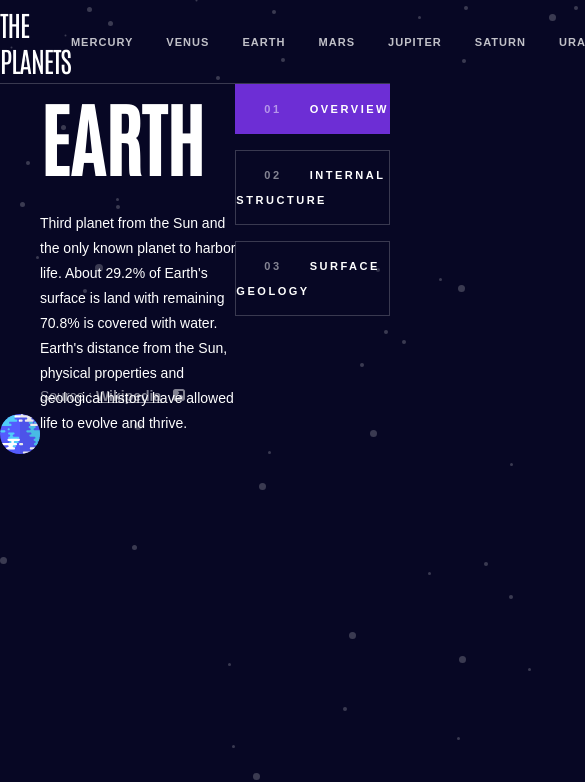
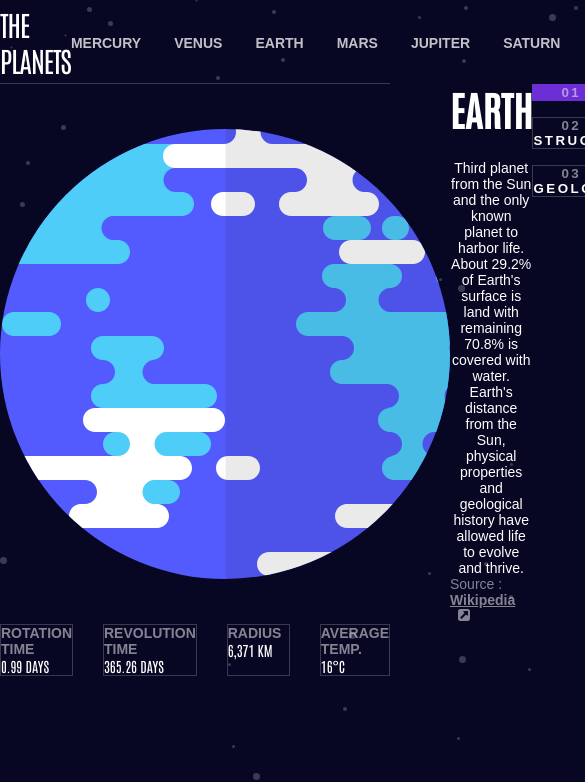
Before and after one commit to bradleyhop/frontend-mentor-planet-facts-site, a Vue app: page / in a window 390 px wide. Shown: the top 782 px of the page, 585 px wide, since content can reach past the window. Built offline with nearby package versions, Linux system fonts and the light colour scheme.

Commit message:
intial tablet responsiveness complete

```diff
--- a/src/assets/style/main.scss
+++ b/src/assets/style/main.scss
@@ -9,17 +9,17 @@
 *,
 *::before,
 *::after {
+  box-sizing: border-box;
   margin: 0;
   padding: 0;
-  box-sizing: border-box;
 }
 
 body {
   background-color: $blackish;
   background-image: url(../img/background-stars.svg);
+  background-repeat: repeat;
   color: $white;
   object-fit: cover;
-  background-repeat: repeat;
 }
 
 /*
@@ -61,19 +61,3 @@ body {
   margin: auto;
   width: 100vw;
 }
-
-// buttons
-button {
-  appearance: none;
-  border: 1px solid rgba(255, 255, 255, 0.2);
-  cursor: pointer;
-  text-align: left;
-}
-
-.button-number {
-  @include header-4;
-}
-
-.button-text {
-  @include header-4;
-}
--- a/src/assets/style/typography.scss
+++ b/src/assets/style/typography.scss
@@ -1,31 +1,24 @@
 // much of the font size is set for desktop
 
-$antonio-font:  'Antonio', sans-serif;
-$spartan-font:  'Spartan', sans-serif;
+$antonio-font: "Antonio", sans-serif;
+$spartan-font: "Spartan", sans-serif;
 
 html {
   // rem
   font-size: 14px;
 }
 
-.para-p {
+@mixin para-p {
   font-family: $spartan-font;
-  font-size: 1rem;
-  line-height: 1.79rem;
 }
 
 @mixin header-1 {
   font-family: $antonio-font;
-  font-size: 5.7rem;
-  line-height: 7.4rem;
   text-transform: uppercase;
 }
 
 @mixin header-2 {
   font-family: $antonio-font;
-  font-size: 2.86rem;
-  letter-spacing: -1.5px;
-  line-height: 3.7rem;
 }
 
 @mixin header-3 {
@@ -38,8 +31,5 @@ html {
 
 @mixin header-4 {
   font-family: $spartan-font;
-  font-size: 0.79rem;
   font-weight: bold;
-  letter-spacing: +1px;
-  line-height: 1.79rem;
 }
--- a/src/components/PlanetDisplay.vue
+++ b/src/components/PlanetDisplay.vue
@@ -93,7 +93,7 @@ export default {
       <div class="layer-info-container">
         <h1 class="page-title">{{ planet.name }}</h1>
 
-        <p class="para-p para-structure">
+        <p class="para-structure">
           {{ paragraphCopy }}
         </p>
 
@@ -164,7 +164,7 @@ export default {
       <div class="number-fact">{{ planet.radius }}</div>
     </div>
 
-    <div class="temp-container grid-outline">
+    <div class="grid-outline">
       <div class="title-fact">Average Temp.</div>
       <div class="number-fact">{{ planet.temperature }}</div>
     </div>
@@ -187,7 +187,14 @@ export default {
     display: flex;
     flex-grow: 1;
     position: relative;
-    min-height: 700px; // CHANGE ME!
+
+    @include tablet-breakpoint {
+      min-height: 35rem;
+    }
+
+    @include desktop-breakpoint {
+      min-height: 50rem;
+    }
 
     .center-planets {
       align-items: center;
@@ -198,42 +205,71 @@ export default {
 
       .planet-img {
         height: auto;
+
+        @include tablet-breakpoint {
+          max-width: 65%;
+        }
+
+        @include desktop-breakpoint {
           max-width: 100%;
+        }
       }
 
       .geology-image {
         height: auto;
-        max-width: 11.64rem; // set to non%
         position: absolute;
         top: 66%;
+
+        @include tablet-breakpoint {
+          max-width: 9rem;
+        }
+
+        @include desktop-breakpoint {
+          max-width: 11.64rem; // set to not a %
+        }
       }
     }
   }
 
   .planet-content-container {
-    flex: 0 0 25rem; // sets width and doesn't grow nor shrink
     display: flex;
     justify-content: center;
 
     @include tablet-breakpoint {
       flex-direction: row;
+      flex: 0 0 19rem;
     }
 
     @include desktop-breakpoint {
       flex-direction: column;
+      flex: 0 0 25rem; // sets width and doesn't grow nor shrink
     }
 
     .page-title {
-      margin-bottom: 1.64rem;
-      text-transform: uppercase;
+      margin-bottom: 1.71rem;
+      font-size: 2.86rem;
+      line-height: 3.71rem;
+      text-align: center;
       @include header-1;
+
+      @include tablet-breakpoint {
+        font-size: 3.43rem;
+        line-height: 4.43rem;
+        text-align: left;
+      }
+
+      @include desktop-breakpoint {
+        font-size: 5.7rem;
+        line-height: 7.4rem;
+      }
     }
 
     .layer-info-container {
-      min-height: 10rem;
 
       @include tablet-breakpoint {
         width: 50%;
+        display: flex;
+        flex-direction: column;
       }
 
       @include desktop-breakpoint {
@@ -242,16 +278,39 @@ export default {
     }
 
     .para-structure {
+      @include para-p;
+      text-align: center;
+
+      @include tablet-breakpoint {
+        font-size: 0.79rem;
+        line-height: 1.57rem;
+        margin-bottom: 2.29rem;
+        text-align: left;
+      }
+
+      @include desktop-breakpoint {
+        font-size: 1rem;
         height: 10.71rem; // must be set to keep all elements in parent constant
+        line-height: 1.79rem;
         margin-bottom: 1.71rem;
+      }
     }
 
     .source {
       font-family: $spartan-font;
+      color: rgba(255, 255, 255, 0.5);
+
+      @include tablet-breakpoint {
+        font-size: 0.86rem;
+        line-height: 1.79rem;
+        margin-bottom: 0;
+      }
+
+      @include desktop-breakpoint {
         font-size: 1rem;
         line-height: 1.79rem;
-      color: rgba(255, 255, 255, 0.5);
         margin-bottom: 2.79rem;
+      }
 
       .wiki-text-link {
         font-weight: 700;
@@ -270,7 +329,6 @@ export default {
   .fact-menu {
     display: flex;
     flex-direction: column;
-    margin-bottom: 1.14rem;
 
     @include tablet-breakpoint {
       width: 50%;
@@ -283,9 +341,12 @@ export default {
     }
 
     .button-itself {
+      appearance: none;
+      background-color: rgba(7, 7, 36, 0.2);
+      border: 1px solid rgba(255, 255, 255, 0.2);
+      cursor: pointer;
       margin-bottom: 1.14rem;
-      padding: 12px 0 11px 0;
-      background-color: rgba(7, 7, 36, 0.2);
+      text-align: left;
 
       &:hover {
         background-color: rgba(216, 216, 216, 0.2);
@@ -293,10 +354,12 @@ export default {
       }
 
       @include tablet-breakpoint {
+        padding: 8px 0 7px 0;
         width: 80%;
       }
 
       @include desktop-breakpoint {
+        padding: 12px 0 11px 0;
         width: 100%;
       }
     }
@@ -306,12 +369,32 @@ export default {
       letter-spacing: 2.5px;
       margin: 0 2rem;
       opacity: 0.5;
+      @include header-4;
+
+      @include tablet-breakpoint {
+        font-size: 0.64rem;
+        line-height: 1.79rem;
+      }
+
+      @include desktop-breakpoint {
+        font-size: 0.86rem;
+      }
     }
 
     .button-text {
+      color: $white;
       letter-spacing: 2.5px;
       text-transform: uppercase;
-      color: $white;
+      @include header-4;
+
+      @include tablet-breakpoint {
+        font-size: 0.64rem;
+        line-height: 1.79rem;
+      }
+
+      @include desktop-breakpoint {
+        font-size: 0.86rem;
+      }
     }
 
     .activeButton {
@@ -333,13 +416,32 @@ export default {
 
   .grid-outline {
     border: 1px solid rgba(255, 255, 255, 0.2);
+
+    @include tablet-breakpoint {
+      padding: 1.14rem 0 1.36rem 1.07rem;
+    }
+
+    @include desktop-breakpoint {
       padding: 1.43rem 0 1.93rem 1.64rem;
+    }
   }
 
   .title-fact {
     text-transform: uppercase;
     opacity: 0.5;
     @include header-4;
+
+    @include tablet-breakpoint {
+      font-size: 0.57rem;
+      line-height: 1.14rem;
+      letter-spacing: 0.72px;
+    }
+
+    @include desktop-breakpoint {
+      font-size: 0.79rem;
+      line-height: 1.79rem;
+      letter-spacing: 1px;
+    }
   }
 
   .number-fact {
@@ -348,11 +450,13 @@ export default {
 
     @include tablet-breakpoint {
       font-size: 1.71rem;
+      letter-spacing: -0.9px;
       line-height: 2.21rem;
     }
 
     @include desktop-breakpoint {
       font-size: 2.86rem;
+      letter-spacing: -1.5px;
       line-height: 3.7rem;
     }
   }
```
Lines whose indentation alone changed are shown as unchanged.
